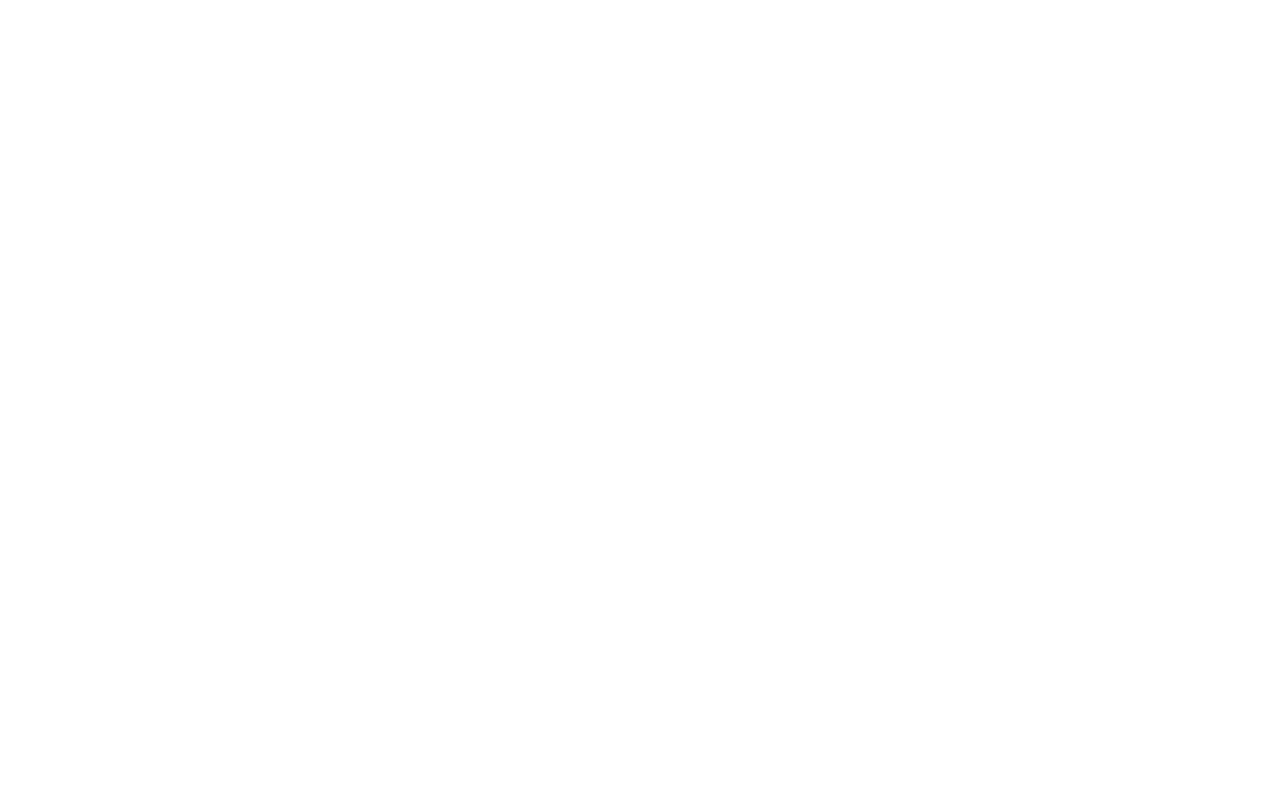
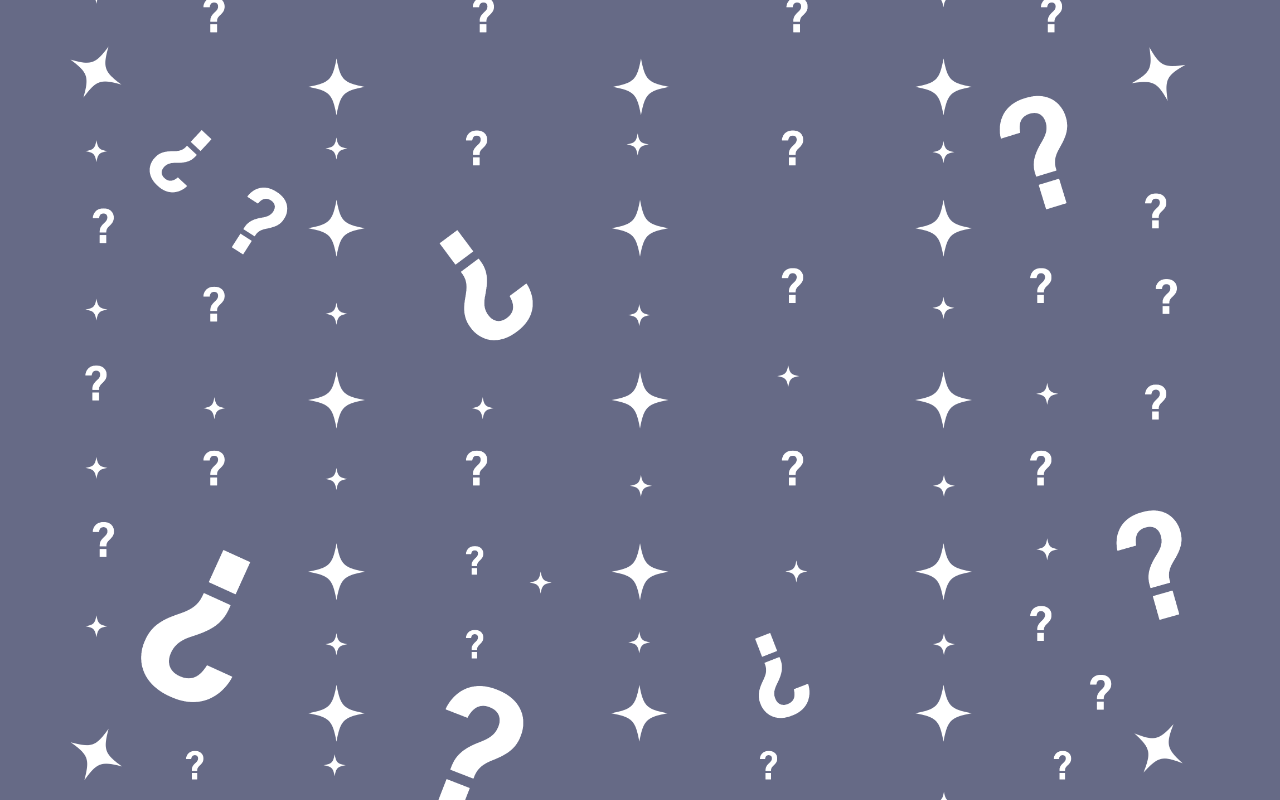
Before and after one commit to JavierCarrasco08/app-quiz, a React (Vite) app: page / in a window 1280 px wide. Built offline with nearby package versions, Linux system fonts and the light colour scheme.

Commit message:
Fondo css

```diff
--- a/src/index.css
+++ b/src/index.css
@@ -8,11 +8,27 @@
 html {
   font-family: "Inter", sans-serif;
   box-sizing: border-box;
+  width: 100%;
+  height: 100%;
 }
 *,
 ::before,
 ::after {
   margin: 0;
   padding: 0;
-  box-sizing: inherit;
+  box-sizing: border-box;
 }
+
+body {
+  width: 100%;
+  max-width: 1500px;
+  height: 100%;
+}
+#root {
+  width: 100%;
+  height: 100%;
+  background-image: url("./assets/images/Fondo-de-la-app-quiz.png");
+  background-repeat: no-repeat;
+  background-position: center;
+  background-size: cover;
+}
```
Also changed, not shown: src/assets/images/Fondo-de-la-app-quiz.png (renamed from src/assets/images/Fondo de la app-quiz.png).
